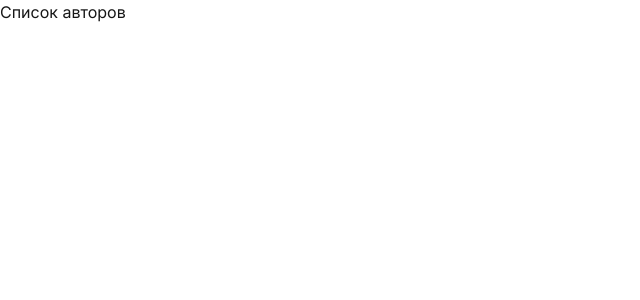
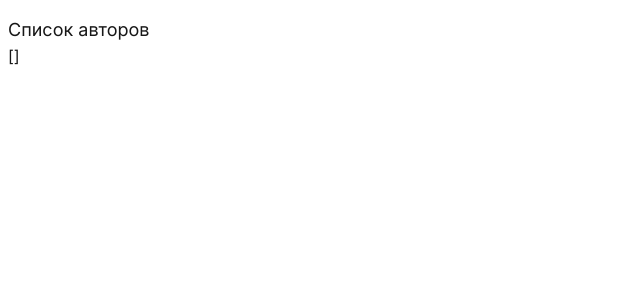
Before and after one commit to Yozibol/yozibol-landing, a Next.js app: page / in a window 1280 px wide. Shown: the top 300 px of the page, without its empty margins (0-640 px from the left). Built offline with nearby package versions, Linux system fonts and the light colour scheme.

Commit message:
chore: refactor; add home sidenav

```diff
--- a/app/globals.css
+++ b/app/globals.css
@@ -9,15 +9,14 @@
 
 @media (prefers-color-scheme: dark) {
   :root {
-    --background: #0a0a0a;
-    --foreground: #ededed;
+    --background: #000000;
+    --foreground: #ffffff;
   }
 }
 
 body {
   color: var(--foreground);
   background: var(--background);
-  font-family: Arial, Helvetica, sans-serif;
 }
 
 @layer utilities {
--- a/app/layout.tsx
+++ b/app/layout.tsx
@@ -2,13 +2,13 @@ import type { Metadata } from 'next';
 import { NextIntlClientProvider } from 'next-intl';
 import { getLocale, getMessages } from 'next-intl/server';
 
-import { inter } from '@/app/ui/fonts';
+import { mainFont } from '@/app/ui/fonts';
 
 import './globals.css';
 
 export const metadata: Metadata = {
 	title: 'Yozibol',
-	description: 'Generated by create next app',
+	description: '',
 };
 
 export default async function RootLayout({
@@ -21,7 +21,7 @@ export default async function RootLayout({
 	const messages = await getMessages();
 	return (
 		<html lang={locale}>
-			<body className={inter.className}>
+			<body className={mainFont.className}>
 				<NextIntlClientProvider messages={messages}>
 					{children}
 				</NextIntlClientProvider>
--- a/app/page.tsx
+++ b/app/page.tsx
@@ -1,10 +1,14 @@
-import { useTranslations } from "next-intl";
+import { AuthorListType } from '@/app/types';
+import HomeSideNav from './ui/home/sidenav';
 
-export default function Home() {
-	const t = useTranslations()
+type HomePageProps = {};
+
+export default async function HomePage(props: HomePageProps) {
+	const authors = [] as AuthorListType;
+
 	return (
 		<div className='container'>
-			{t("listOfAuthors")}
+			<HomeSideNav authors={authors} />
 		</div>
 	);
 }
--- /dev/null
+++ b/app/types/index.ts
@@ -0,0 +1,6 @@
+export type AuthorListItemType = {
+	id: string;
+	name: string;
+};
+
+export type AuthorListType = AuthorListItemType[];
--- a/app/ui/components/search.tsx
+++ b/app/ui/components/search.tsx
@@ -1,7 +1,7 @@
 'use client';
 
 import { useSearchParams, usePathname, useRouter } from 'next/navigation';
-import { useDebouncedCallback } from '../hooks/useDebouncedCallback';
+import { useDebouncedCallback } from '@/app/hooks/useDebouncedCallback';
 
 type SearchProps = {
 	placeholder?: string;
--- a/app/ui/fonts.ts
+++ b/app/ui/fonts.ts
@@ -1,6 +1,6 @@
 import { Inter } from 'next/font/google';
 
-export const inter = Inter({
+export const mainFont = Inter({
 	subsets: ['latin'],
 	weight: ['400', '500', '600', '700'],
 });
--- /dev/null
+++ b/app/ui/home/author-list.tsx
@@ -0,0 +1,16 @@
+import { useTranslations } from 'next-intl';
+
+import { AuthorListType } from '@/app/types';
+
+type AuthorListProps = {
+	data: AuthorListType;
+};
+
+export default function Authors({ data }: AuthorListProps) {
+	const t = useTranslations();
+	return (
+		<div className="flex flex-direction">
+			{JSON.stringify(data)}
+		</div>
+	);
+}
--- a/app/ui/home/sidenav.tsx
+++ b/app/ui/home/sidenav.tsx
@@ -1,10 +1,19 @@
 import { useTranslations } from 'next-intl';
 
-export default function SideNav() {
+import { AuthorListType } from '@/app/types';
+
+import Authors from './author-list';
+
+type HomeSideNavProps = {
+	authors: AuthorListType;
+};
+
+export default function HomeSideNav({ authors }: HomeSideNavProps) {
 	const t = useTranslations();
 	return (
-		<div className='flex h-full flex-col px-3 py-4 md:px-2'>
-			<span className='text-lg'>List of authors</span>
+		<div className='flex h-full flex-col px-3 py-4 md:px-2 flex-shrink-0'>
+			<span className='text-lg'>{t('listOfAuthors')}</span>
+			<Authors data={authors} />
 		</div>
 	);
 }
```
Also changed, not shown: app/hooks/useDebouncedCallback.ts (renamed from app/ui/hooks/useDebouncedCallback.ts), app/ui/home/authors.tsx (deleted).
